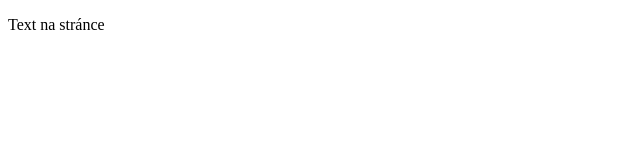
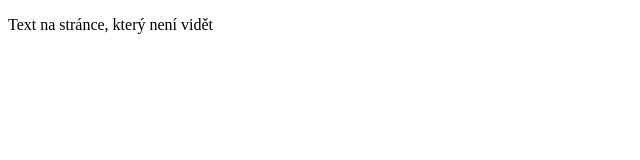
Before and after one commit to DarkWolf789/mujgit, a plain HTML site: page index.html in a window 1280 px wide. Shown: the whole page, without its empty margins (0-640 px from the left). Drawn offline with Linux system fonts and the light colour scheme.

Commit message:
Přidání textu do testovacího souboru

```diff
--- a/index.html
+++ b/index.html
@@ -4,6 +4,6 @@
         <title>Název stránky</title>
     </head>
     <body>
-        <p>Text na stránce</p>
+        <p>Text na stránce, který není vidět</p>
     </body>
 </html>
```
Also changed, not shown: testovaci_soubor.txt (added).
